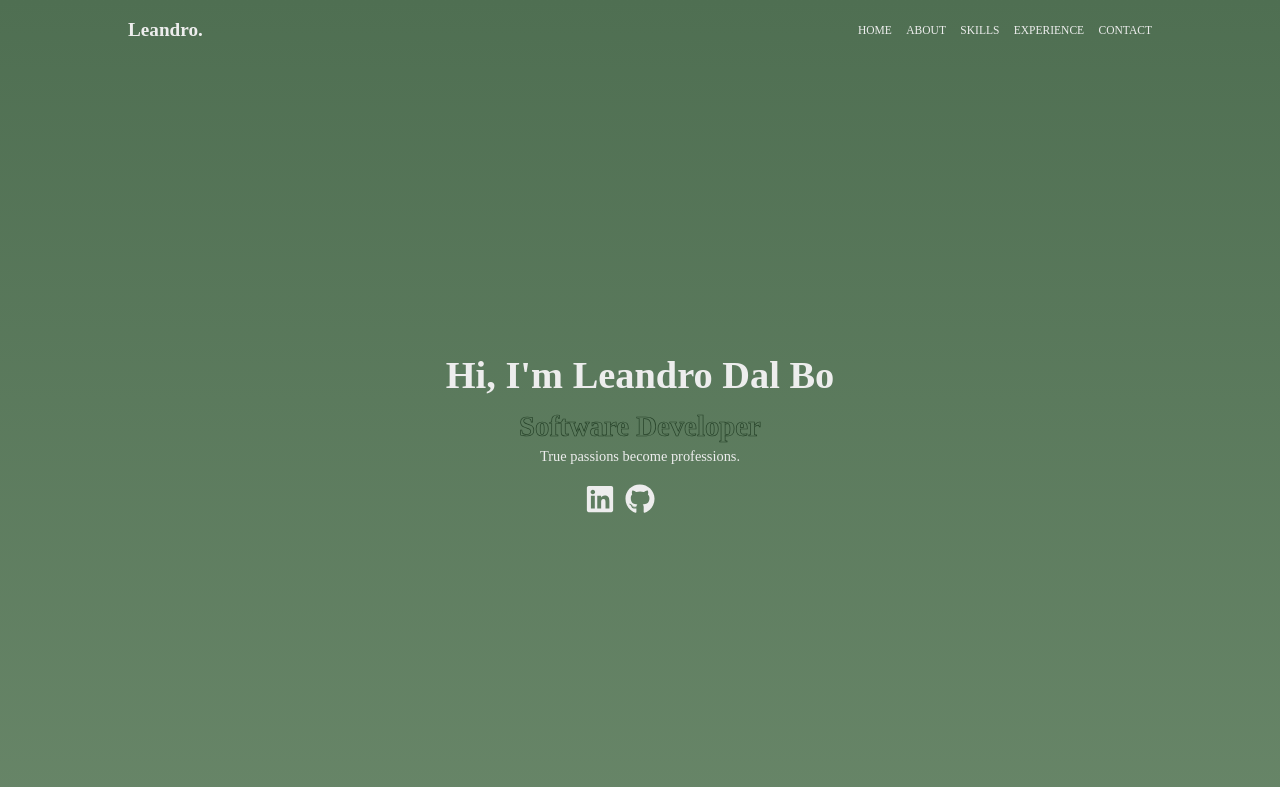
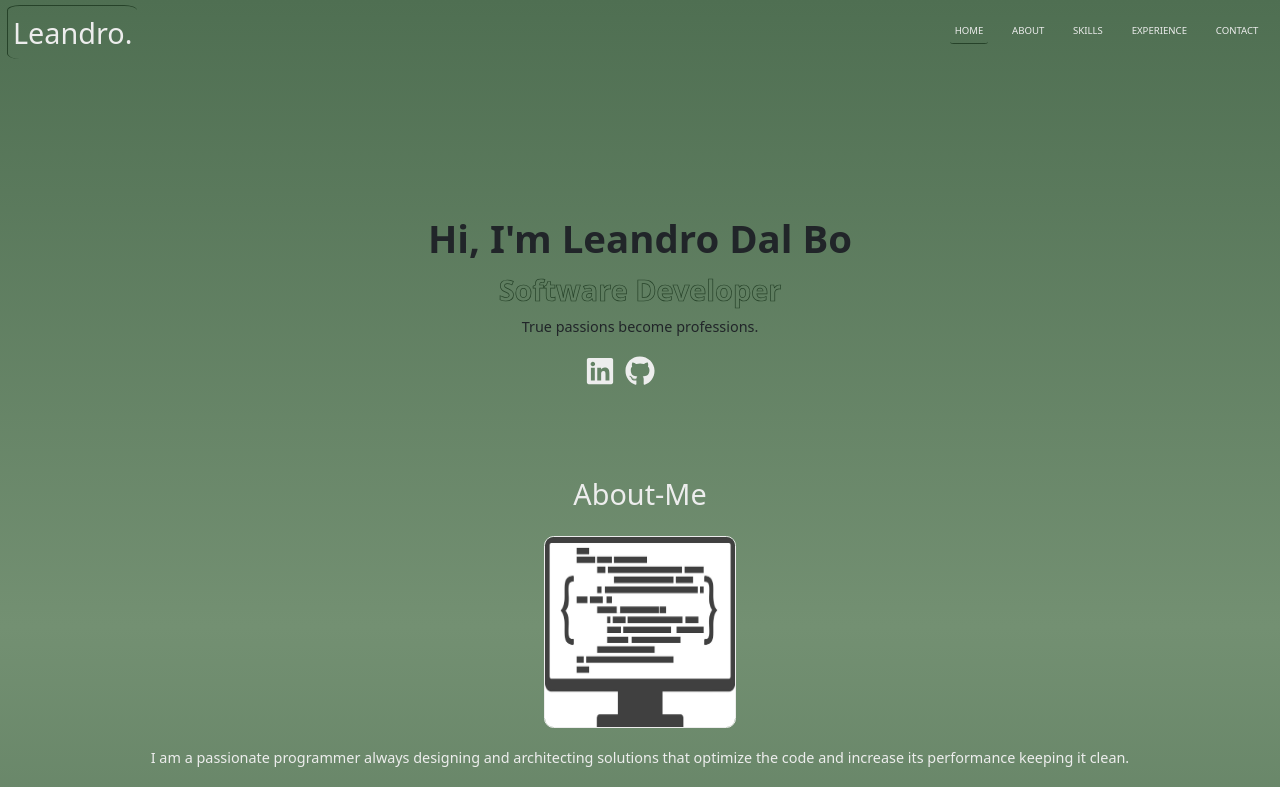
Before and after one commit to leandrodalbo/portfolio, a React (Create React App) app: page / in a window 1280 px wide. Shown: the top 787 px of the page. Built offline with nearby package versions, Linux system fonts and the light colour scheme; some icons are missing.

Commit message:
navbar with bootstrap

```diff
--- a/package.json
+++ b/package.json
@@ -10,7 +10,9 @@
     "@types/node": "^16.18.68",
     "@types/react": "^18.2.45",
     "@types/react-dom": "^18.2.18",
+    "bootstrap": "^5.3.2",
     "react": "^18.2.0",
+    "react-bootstrap": "^2.9.2",
     "react-dom": "^18.2.0",
     "react-icons": "^4.12.0",
     "react-scripts": "5.0.1",
--- a/src/components/header/Header.tsx
+++ b/src/components/header/Header.tsx
@@ -1,6 +1,6 @@
 import React, { useState } from "react";
 import { HeaderService } from "./HederService";
-import { FiAlignJustify } from "react-icons/fi";
+import { FaBars } from "react-icons/fa6";
 import "./style.css";
 
 interface HeaderProps {
@@ -8,29 +8,51 @@ interface HeaderProps {
 }
 
 const Header = ({ service }: HeaderProps) => {
-  const [navActive, setNavActive] = useState("");
+  const [navActive, setNavActive] = useState("home");
 
   return (
-    <header className="header">
-      <a className="logo" onClick={() => setNavActive("")} href="#home">
+    <nav className="navbar navbar-expand-lg navbar-light bg-transparent">
+      <div className="container-fluid">
+        <a
+          className="navbar-brand logo"
+          onClick={() => setNavActive("home")}
+          href="#home"
+        >
           {service.logo()}
         </a>
 
-      <FiAlignJustify className="menu-icon" />
+        <button
+          className="navbar-toggler"
+          type="button"
+          data-bs-toggle="collapse"
+          data-bs-target="#navbarSupportedContent"
+          aria-controls="navbarSupportedContent"
+          aria-expanded="false"
+          aria-label="Toggle navigation"
+        >
+          <FaBars color="#ededed" className="navbar-toggler-icon" />
+        </button>
 
-      <nav className="navbar">
+        <div className="collapse navbar-collapse" id="navbarSupportedContent">
+          <ul className="navbar-nav ms-auto">
             {service.navItems().map((item) => (
+              <li key={item} className="nav-item">
                 <a
-            className={navActive === item ? "active" : "inactive"}
+                  className={`nav-link ${
+                    navActive === item ? "active" : "inactive"
+                  }`}
                   key={item}
                   href={`#${item}`}
                   onClick={() => setNavActive(item)}
                 >
                   {item}
                 </a>
+              </li>
             ))}
+          </ul>
+        </div>
+      </div>
     </nav>
-    </header>
   );
 };
 
--- a/src/components/header/style.css
+++ b/src/components/header/style.css
@@ -1,59 +1,54 @@
-.header {
-  position: fixed;
-  top: 0;
-  left: 0;
-  width: 100%;
-  padding: 2rem 10%;
-  display: flex;
-  justify-content: space-between;
-  align-items: center;
-  z-index: 100;
-  background: transparent;
-}
-
 .logo {
-  font-size: 2rem;
-  color: var(--text-color);
-  font-weight: 600;
+  font-size: 3rem;
+  border-top: solid var(--effect-color) 0.1rem;
+  border-left: solid var(--effect-color) 0.1rem;
+  border-radius: 10%;
   text-transform: capitalize;
+  color: var(--text-color) !important;
+  padding: 0.5rem;
 }
 
 .logo:hover {
-  border-top: solid var(--hover-color) 0.2rem;
-  border-left: solid var(--hover-color) 0.1rem;
+  font-size: 2rem;
+  background: var(--effect-color);
+  padding: 1rem;
   border-radius: 10%;
-  transition: 0.1s;
+  transition: all 0.5s;
 }
 
-.menu-icon {
-  font-size: 3rem;
-  color: var(--text-color);
+nav a.navlink {
+  font-weight: 500;
+  letter-spacing: 0.03rem;
   cursor: pointer;
-  display: none;
+  font-size: 2rem;
 }
 
-.navbar a {
-  font-size: 1.2rem;
-  color: var(--text-color);
-  font-weight: 500;
-  margin-left: 1.5rem;
-  transition: 1s;
+ul.navbar-nav li a {
   text-transform: uppercase;
-}
-
-.navbar a:hover {
-  border-top: solid var(--hover-color) 0.2rem;
-  border-left: solid var(--hover-color) 0.1rem;
-  border-radius: 10%;
-  transition: 0.1s;
+  color: var(--text-color) !important;
+  margin: 1rem;
 }
 
 a.active {
-  border-top: solid var(--text-color) 0.2rem;
-  border-left: solid var(--text-color) 0.1rem;
+  border-bottom: solid var(--effect-color) 0.1rem;
   border-radius: 10%;
 }
 
-a.inactive {
-  text-decoration: none;
+a.inactive:hover {
+  font-size: 0.8rem;
+  background: var(--effect-color);
+  padding: 0.5rem;
+  border-radius: 10%;
+  transition: all 0.5s;
 }
+
+.navbar div button {
+  border: none;
+}
+
+.navbar-toggler:focus,
+.navbar-toggler:active,
+.navbar-toggler-icon:focus {
+  outline: none;
+  box-shadow: none;
+}
--- a/src/index.css
+++ b/src/index.css
@@ -32,8 +32,3 @@ body {
   );
   color: var(--text-color);
 }
-
-section {
-  min-height: 100vh;
-  padding: 10rem 10% 2rem;
-}
--- a/src/index.tsx
+++ b/src/index.tsx
@@ -1,6 +1,9 @@
 import React from "react";
 import ReactDOM from "react-dom/client";
 import "./index.css";
+import "bootstrap/dist/css/bootstrap.min.css";
+import "bootstrap/dist/js/bootstrap.js";
+
 import reportWebVitals from "./reportWebVitals";
 import Portfolio from "./Portfolio";
 
```
Also changed, not shown: 1 other file (tests, documents, lock files or other folders). Lines whose indentation alone changed are shown as unchanged.
